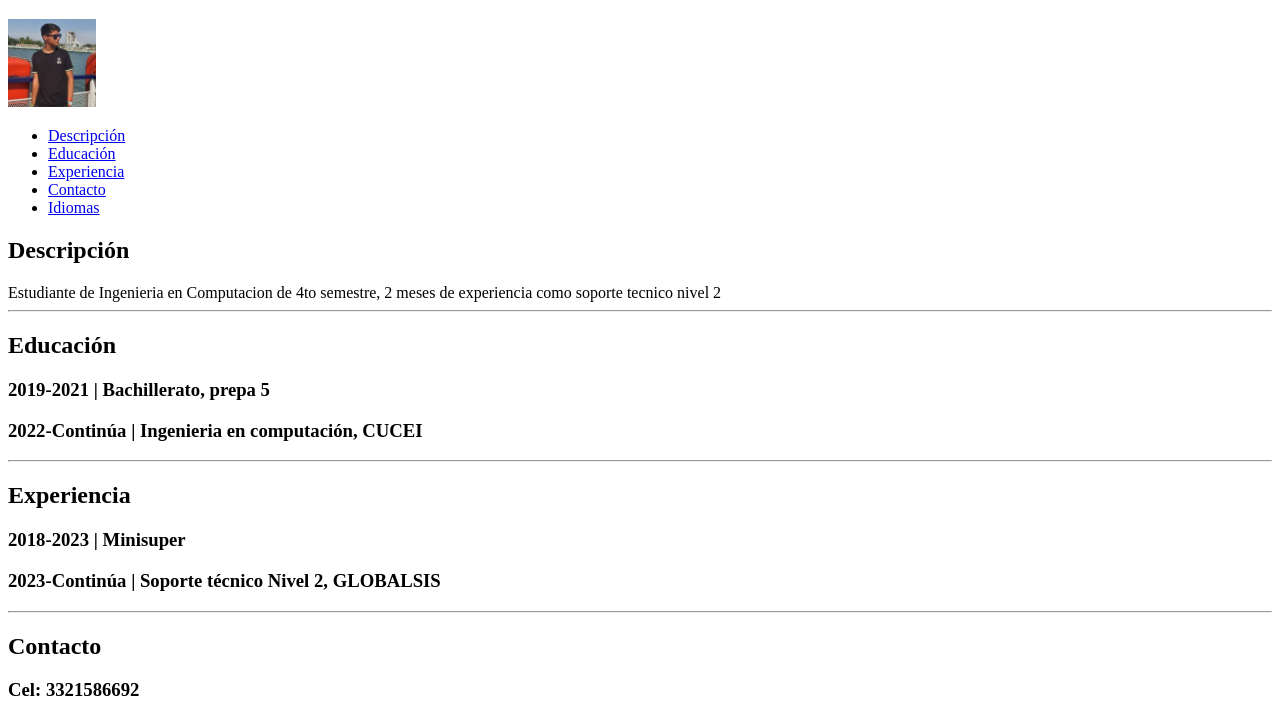
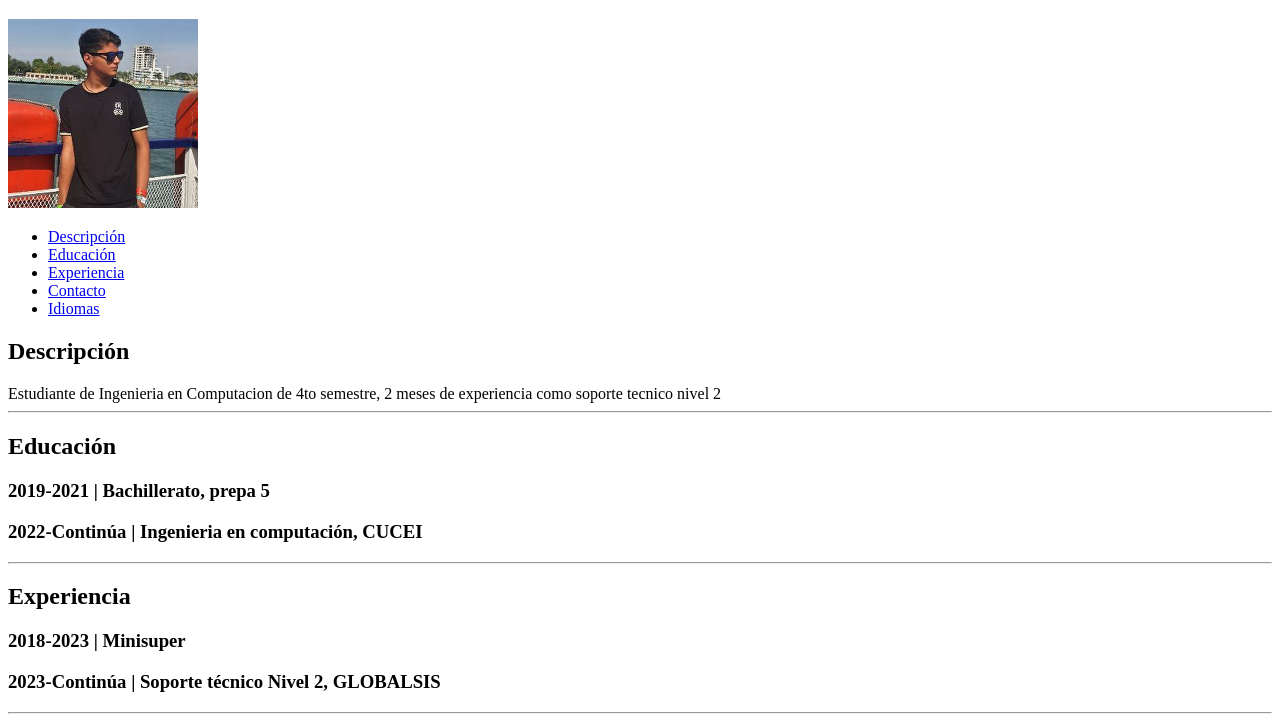
Before and after one commit to MarioVera2410/CVU, a plain HTML site: page index.html in a window 1280 px wide. Shown: the part 61-778 px from the top of the page. Drawn offline with Linux system fonts and the light colour scheme.

Commit message:
index.html

```diff
--- a/index.html
+++ b/index.html
@@ -8,7 +8,7 @@
 </head>
 <body>
     <h1>Mario Vera Pérez</h1>
-    <img style="width: 7%;" src="./Mario.jpg" alt="ProfilePicture">
+    <img style="width: 15%;" src="./Mario.jpg" alt="ProfilePicture">
     <ul>
         <li><a href="#Descripcion">Descripción</a></li>
         <li><a href="#Educacion">Educación</a></li>
```
